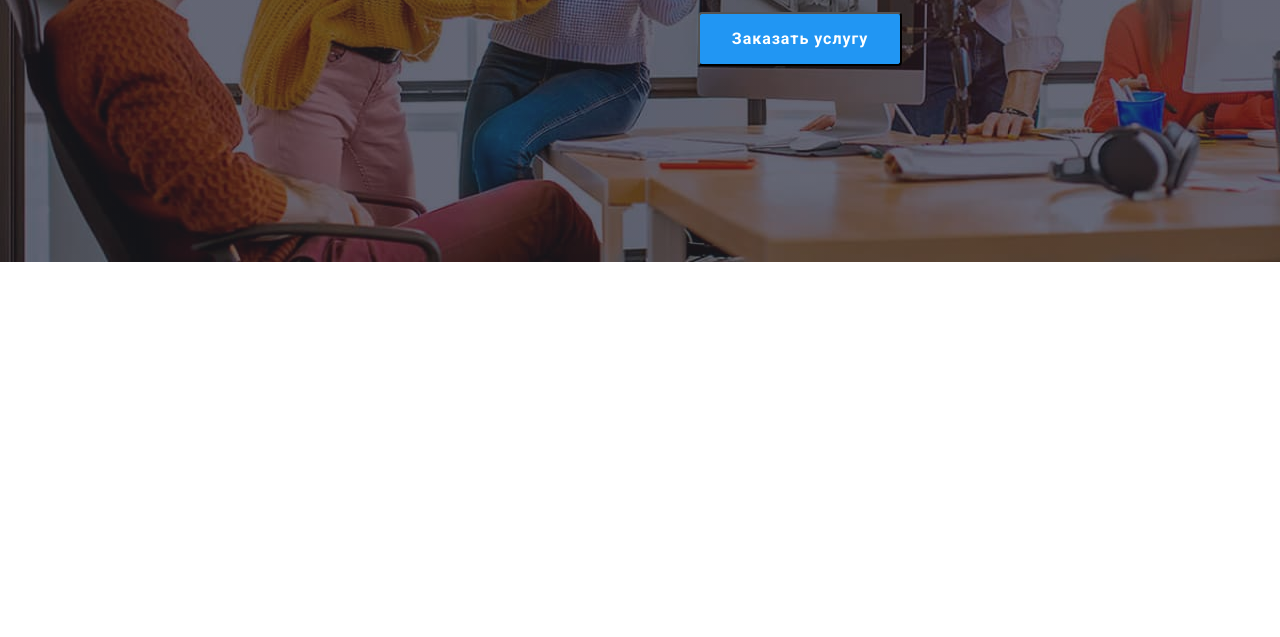
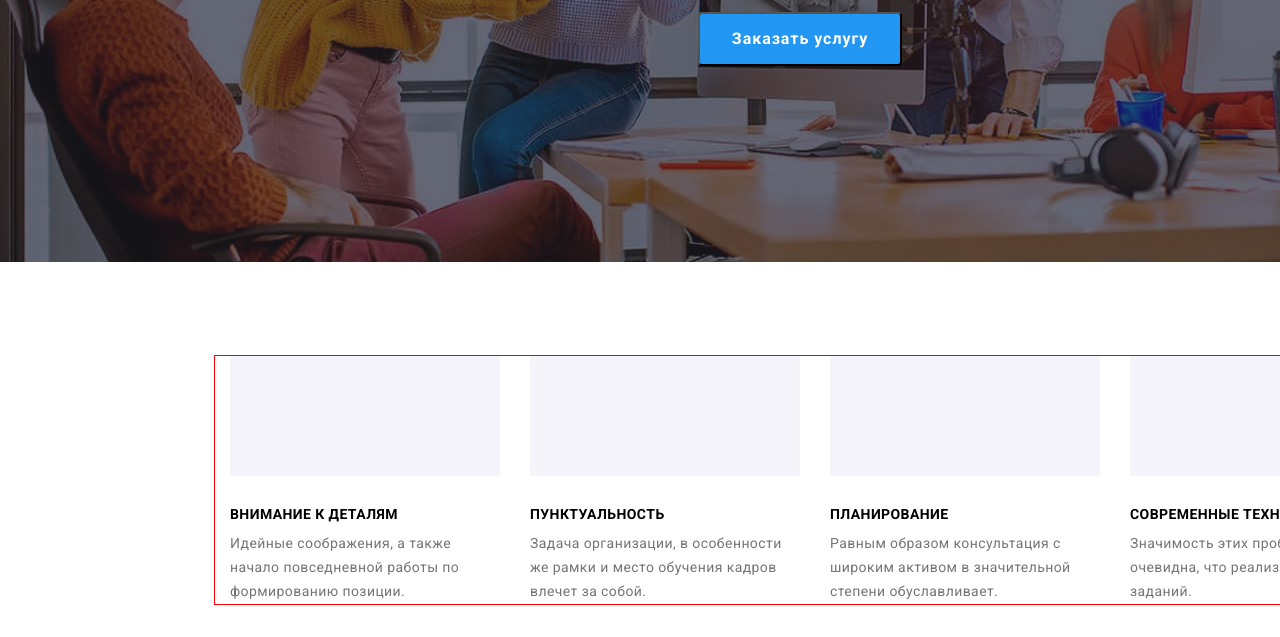
Before and after one commit to AKutusenko/goit-markup-hw-08, a plain HTML site: page index.html in a window 1280 px wide. Shown: the part 419-1056 px from the top of the page. Before the commit the page ends 800 px from the top, so only its background shows below. Drawn offline with nearby package versions, Linux system fonts and the light colour scheme.

Commit message:
Добавляет стили advantages

```diff
--- a/index.html
+++ b/index.html
@@ -128,7 +128,7 @@
         </div>
       </section>
       <!--Advantages-->
-      <!-- <section class="advantages">
+      <section class="advantages">
         <div class="container">
           <h2 class="section-title visually-hidden">Наши преимущества</h2>
           <ul class="advantages-list">
@@ -182,7 +182,7 @@
             </li>
           </ul>
         </div>
-      </section> -->
+      </section>
       <!--What are we doing-->
       <!-- <section class="what-are-we-doing">
         <div class="container">
--- a/sass/layout/_advantages.scss
+++ b/sass/layout/_advantages.scss
@@ -1,28 +1,23 @@
 .advantages {
-  padding-top: 94px;
-  padding-bottom: 94px;
+  padding: 60px 15px;
 }
 
-.advantages-list {
-  display: flex;
-}
-
-.advantages-list-item {
-  width: 270px;
-  &:not(:last-child) {
-    margin-right: 30px;
+@media screen and (max-width: 767px) {
+  .advantages-list-item {
+    &:not(:last-child) {
+      margin-bottom: 30px;
+    }
   }
 }
 
 .advantages-icon-thumb {
-  width: 270px;
+  width: 450px;
   height: 120px;
   background-color: #f5f4fa;
-  text-align: center;
-
   display: flex;
   align-items: center;
   justify-content: center;
+
   margin-bottom: 30px;
 }
 
@@ -39,6 +34,7 @@
   text-transform: uppercase;
 
   margin-bottom: 10px;
+  text-align: center;
 }
 
 .advantages-description {
@@ -48,3 +44,51 @@
   letter-spacing: 0.03em;
   color: var(--second-level-color);
 }
+
+@media screen and (min-width: 768px) {
+  .advantages-list {
+    display: flex;
+    flex-wrap: wrap;
+  }
+
+  .advantages-list-item {
+    width: 354px;
+
+    &:nth-child(odd) {
+      margin-right: 30px;
+    }
+  }
+
+  .advantages-icon-thumb {
+    width: 354px;
+    height: 120px;
+  }
+
+  .advantages-list-item-title {
+    text-align: left;
+  }
+}
+
+@media screen and (min-width: 1200px) {
+  .advantages {
+    padding: 94px 215px;
+  }
+
+  .advantages-list {
+    display: flex;
+    flex-wrap: nowrap;
+  }
+
+  .advantages-icon-thumb {
+    width: 270px;
+    height: 120px;
+  }
+
+  .advantages-list-item {
+    width: 270px;
+
+    &:not(:last-child) {
+      margin-right: 30px;
+    }
+  }
+}
--- a/sass/layout/_header.scss
+++ b/sass/layout/_header.scss
@@ -46,6 +46,8 @@
 
   .mobile-menu {
     position: absolute;
+    z-index: 100;
+
     width: 100%;
     max-width: 480px;
     height: 100vh;
@@ -53,6 +55,8 @@
     left: 50%;
     transform: translateX(-200%);
     background-color: #fff;
+    box-shadow: 0px 4px 8px rgba(0, 0, 0, 0.04), 0px 2px 4px rgba(0, 0, 0, 0.08),
+      0px 1px 3px rgba(0, 0, 0, 0.16);
     transition: transform var(--transit-time) cubic-bezier(0.4, 0, 0.2, 1);
 
     padding-top: 48px;
--- a/sass/layout/_modal.scss
+++ b/sass/layout/_modal.scss
@@ -17,6 +17,7 @@
 
   width: 450px;
   height: 609px;
+
   background-color: var(--mostly-used-color-inverse);
   box-shadow: 0px 1px 3px rgba(0, 0, 0, 0.12), 0px 1px 1px rgba(0, 0, 0, 0.14),
     0px 2px 1px rgba(0, 0, 0, 0.2);
```
Also changed, not shown: css/main.css, css/main.min.css, css/portfolio.css, css/portfolio.min.css, 4 other files.
